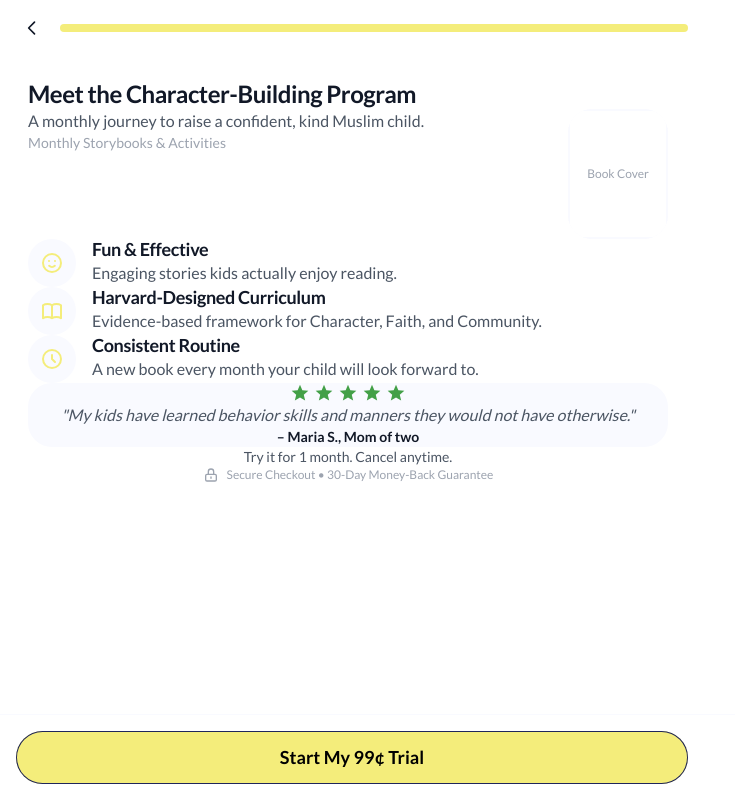
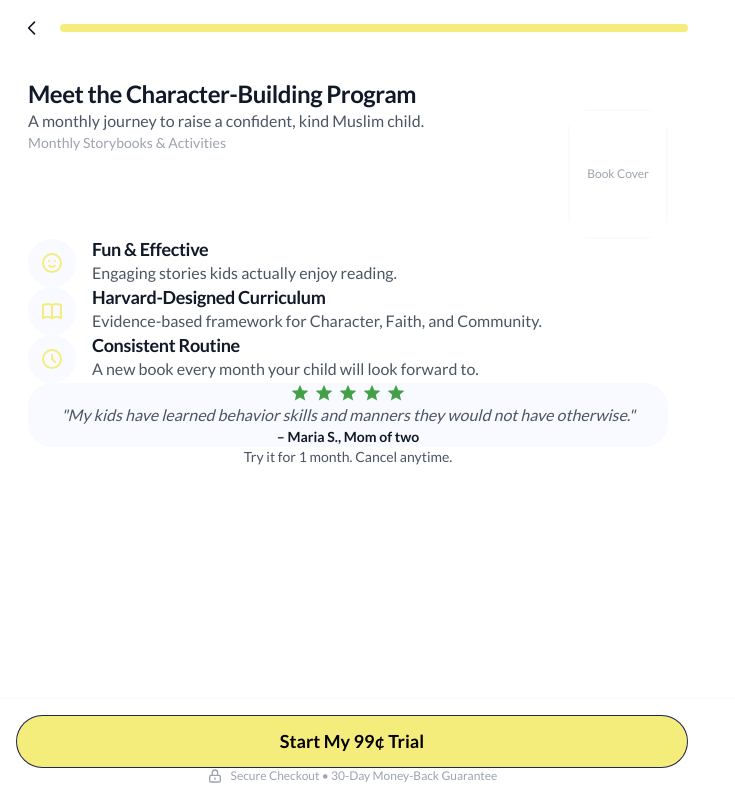
Before and after one commit to MohammedTarigg/noorkids-purchase-onboarding, a Next.js app: page /program in a window 1280 px wide. Shown: the whole page, without its empty margins (0-735 px from the left). Built offline with nearby package versions, Linux system fonts and the light colour scheme.

Commit message:
Refactor ProgramPage to enhance content layout by moving the secure checkout message below the CTA button. Simplify the info section by removing redundant elements for improved clarity and user experience.

```diff
--- a/src/app/program/page.tsx
+++ b/src/app/program/page.tsx
@@ -125,13 +125,9 @@ export default function ProgramPage() {
 
             {/* Info Section */}
             <div className="text-center">
-              <p className="text-sm mb-3" style={{ color: 'var(--color-text-secondary)' }}>
+              <p className="text-sm" style={{ color: 'var(--color-text-secondary)' }}>
                 Try it for 1 month. Cancel anytime.
               </p>
-              <div className="flex items-center justify-center gap-2 text-xs" style={{ color: 'var(--color-text-light)' }}>
-                <svg className="w-4 h-4" fill="none" stroke="currentColor" viewBox="0 0 24 24"><path strokeLinecap="round" strokeLinejoin="round" strokeWidth={2} d="M12 15v2m-6 4h12a2 2 0 002-2v-6a2 2 0 00-2-2H6a2 2 0 00-2 2v6a2 2 0 002 2zm10-10V7a4 4 0 00-8 0v4h8z" /></svg>
-                <span>Secure Checkout • 30-Day Money-Back Guarantee</span>
-              </div>
             </div>
           </div>
           </div>
@@ -151,6 +147,10 @@ export default function ProgramPage() {
           <CTAButton onClick={handleContinue}>
             Start My 99¢ Trial
           </CTAButton>
+          <div className="flex items-center justify-center gap-2 mt-3 text-xs" style={{ color: 'var(--color-text-light)' }}>
+            <svg className="w-4 h-4" fill="none" stroke="currentColor" viewBox="0 0 24 24"><path strokeLinecap="round" strokeLinejoin="round" strokeWidth={2} d="M12 15v2m-6 4h12a2 2 0 002-2v-6a2 2 0 00-2-2H6a2 2 0 00-2 2v6a2 2 0 002 2zm10-10V7a4 4 0 00-8 0v4h8z" /></svg>
+            <span>Secure Checkout • 30-Day Money-Back Guarantee</span>
+          </div>
         </div>
       </footer>
     </>
```
